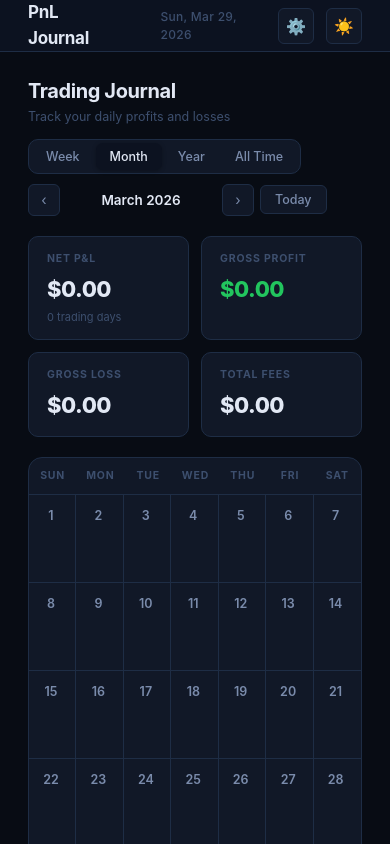
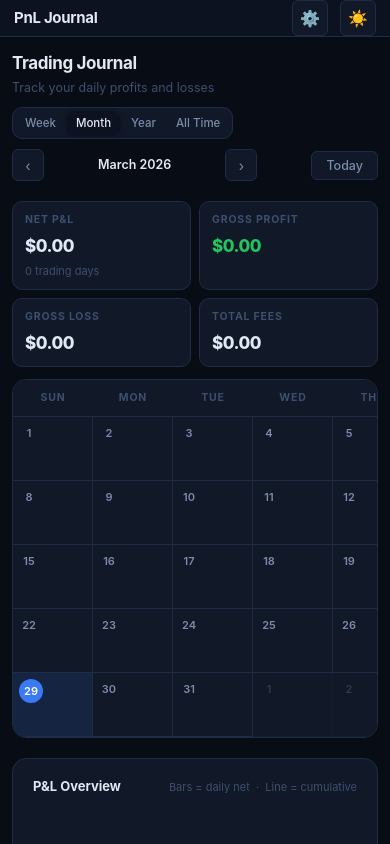
Before and after one commit to nsay/pnl-journal, a React (Vite) app: page / in a window 390 px wide. Shown: the top 844 px of the page. Built offline with nearby package versions, Linux system fonts and the light colour scheme.

Commit message:
calendar is now horizontal scroll on mobile

```diff
--- a/src/App.css
+++ b/src/App.css
@@ -1030,3 +1030,58 @@
 .stats-placeholder-icon { font-size: 48px; opacity: 0.3; }
 .stats-placeholder-text { font-size: 16px; font-weight: 600; color: var(--text-secondary); }
 .stats-placeholder-sub { font-size: 13px; color: var(--text-muted); }
+
+/* ── Mobile ── */
+@media (max-width: 640px) {
+  /* Navbar */
+  .navbar { padding: 0 14px; gap: 10px; }
+  .navbar-brand { font-size: 15px; }
+  .navbar-date { display: none; }
+
+  /* Page */
+  .page { padding: 14px 12px; }
+
+  /* Calendar header */
+  .calendar-header { gap: 10px; }
+  .calendar-title { font-size: 17px; }
+  .calendar-header-right { width: 100%; justify-content: space-between; }
+  .nav-controls { flex: 1; justify-content: space-between; }
+  .nav-period { min-width: unset; font-size: 12.5px; }
+  .view-tab { padding: 5px 9px; font-size: 11.5px; }
+
+  /* Summary bar */
+  .summary-bar { grid-template-columns: repeat(2, 1fr); gap: 8px; margin-bottom: 12px; }
+  .summary-card { padding: 10px 12px; }
+  .summary-value { font-size: 17px; }
+
+  /* Month view — allow horizontal scroll so all 7 cols are accessible */
+  .calendar-grid { overflow-x: auto; }
+  .calendar-dow-header { min-width: 560px; }
+  .calendar-days { min-width: 560px; }
+  .calendar-day { min-height: 64px; padding: 6px; }
+  .day-number { font-size: 11px; width: 20px; height: 20px; }
+  .day-pnl { font-size: 11px; }
+  .day-trade-count { font-size: 9px; }
+
+  /* Week view — horizontal scroll */
+  .week-grid { overflow-x: auto; }
+  .week-columns { min-width: 560px; }
+  .week-col-header { padding: 10px 8px; }
+  .week-date-num { font-size: 18px; }
+  .week-col-body { padding: 8px; }
+  .week-pnl-large { font-size: 14px; }
+
+  /* Year view */
+  .year-grid { grid-template-columns: repeat(2, 1fr); gap: 10px; }
+
+  /* All time */
+  .alltime-months-grid { grid-template-columns: repeat(3, 1fr); }
+  .alltime-month-pnl { font-size: 13px; }
+
+  /* Modal */
+  .modal { border-radius: var(--radius-md); }
+  .modal-header { padding: 14px 16px 12px; }
+  .modal-body { padding: 14px 16px; }
+  .modal-footer { padding: 12px 16px 16px; }
+  .modal-summary-rows { grid-template-columns: repeat(3, 1fr); gap: 8px; }
+}
```
